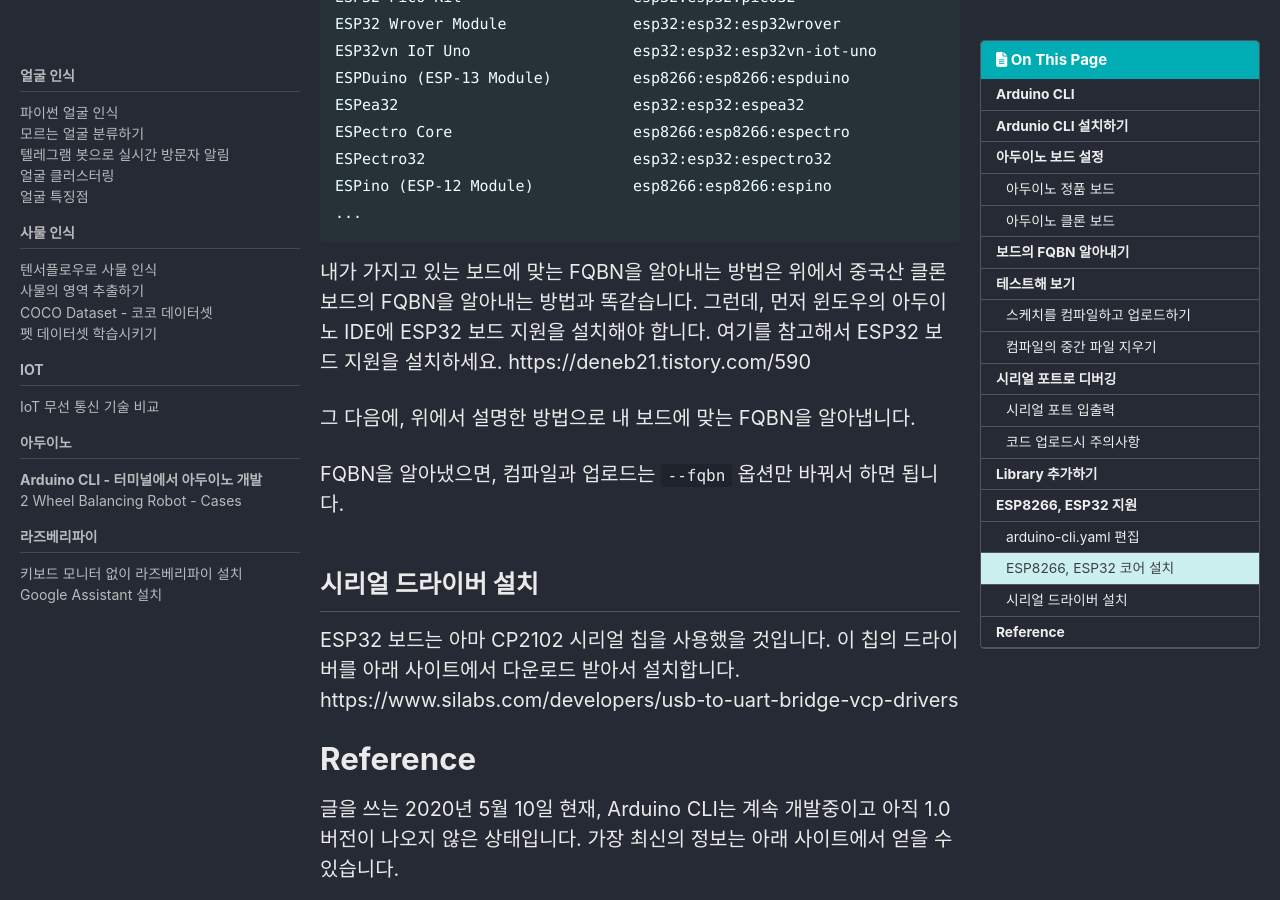
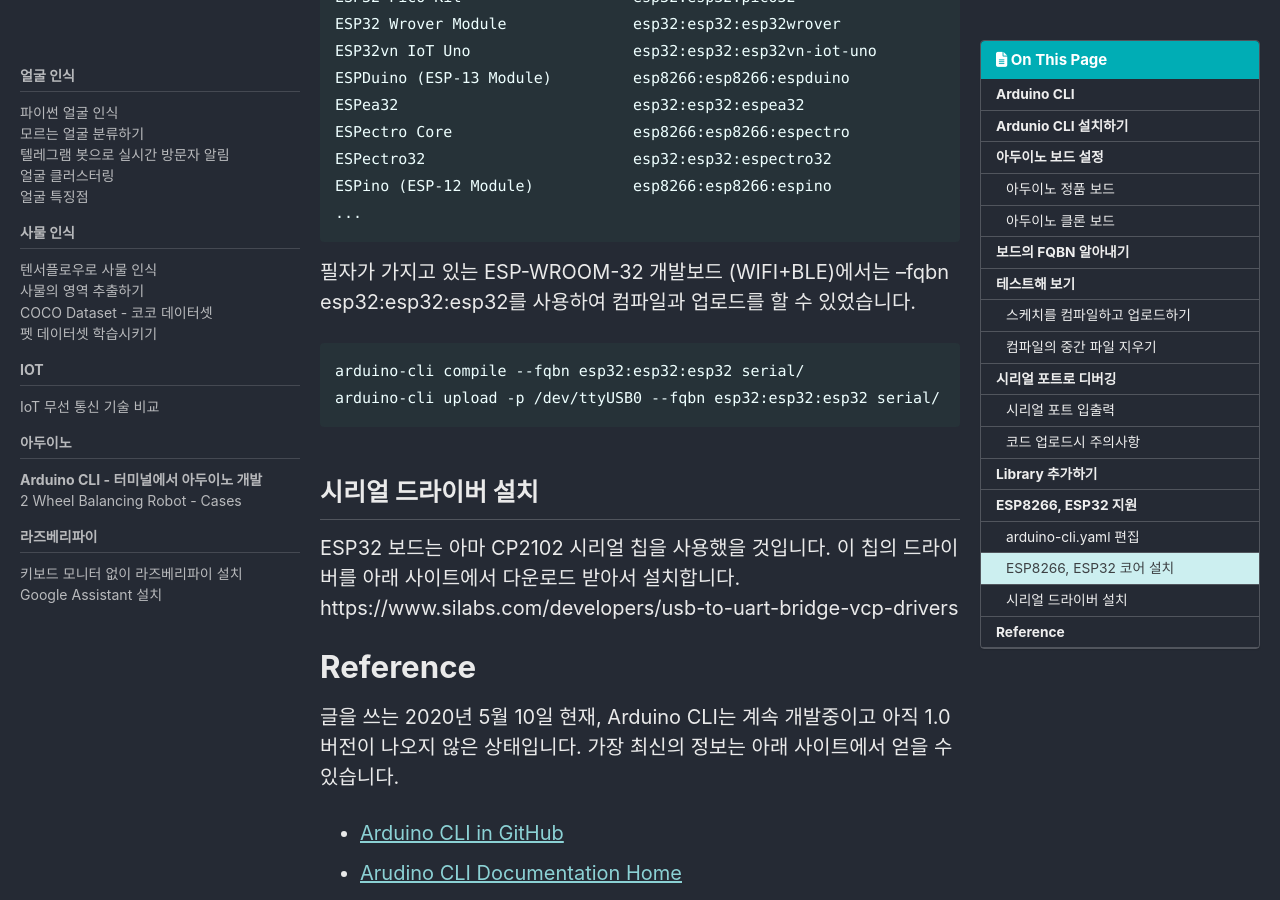
Before and after one commit to ukayzm/ukayzm.github.io, a Jekyll site: the page built from _posts/2020-05-10-arduino-cli.md, in a window 1280 px wide and 900 px high, scrolled down 12516 px. Built offline with Jekyll 4.4.1, drawn with Linux system fonts in a browser that asks for light colours; cached includes are drawn as plain includes; nearby versions of some CDN libraries.

Commit message:
fqbn of esp32

````diff
--- a/_posts/2020-05-10-arduino-cli.md
+++ b/_posts/2020-05-10-arduino-cli.md
@@ -390,12 +390,13 @@ ESPino (ESP-12 Module)           esp8266:esp8266:espino
 ...
 ```
 
-내가 가지고 있는 보드에 맞는 FQBN을 알아내는 방법은 위에서 중국산 클론 보드의 FQBN을 알아내는 방법과 똑같습니다. 그런데, 먼저 윈도우의 아두이노 IDE에 ESP32 보드 지원을 설치해야 합니다. 여기를 참고해서 ESP32 보드 지원을 설치하세요.
-https://deneb21.tistory.com/590
+필자가 가지고 있는 ESP-WROOM-32 개발보드 (WIFI+BLE)에서는 --fqbn esp32:esp32:esp32를 사용하여 컴파일과 업로드를 할 수 있었습니다.
 
-그 다음에, 위에서 설명한 방법으로 내 보드에 맞는 FQBN을 알아냅니다.
+```
+arduino-cli compile --fqbn esp32:esp32:esp32 serial/
+arduino-cli upload -p /dev/ttyUSB0 --fqbn esp32:esp32:esp32 serial/
+```
 
-FQBN을 알아냈으면, 컴파일과 업로드는 `--fqbn` 옵션만 바꿔서 하면 됩니다.
 
 ## 시리얼 드라이버 설치
 
````
